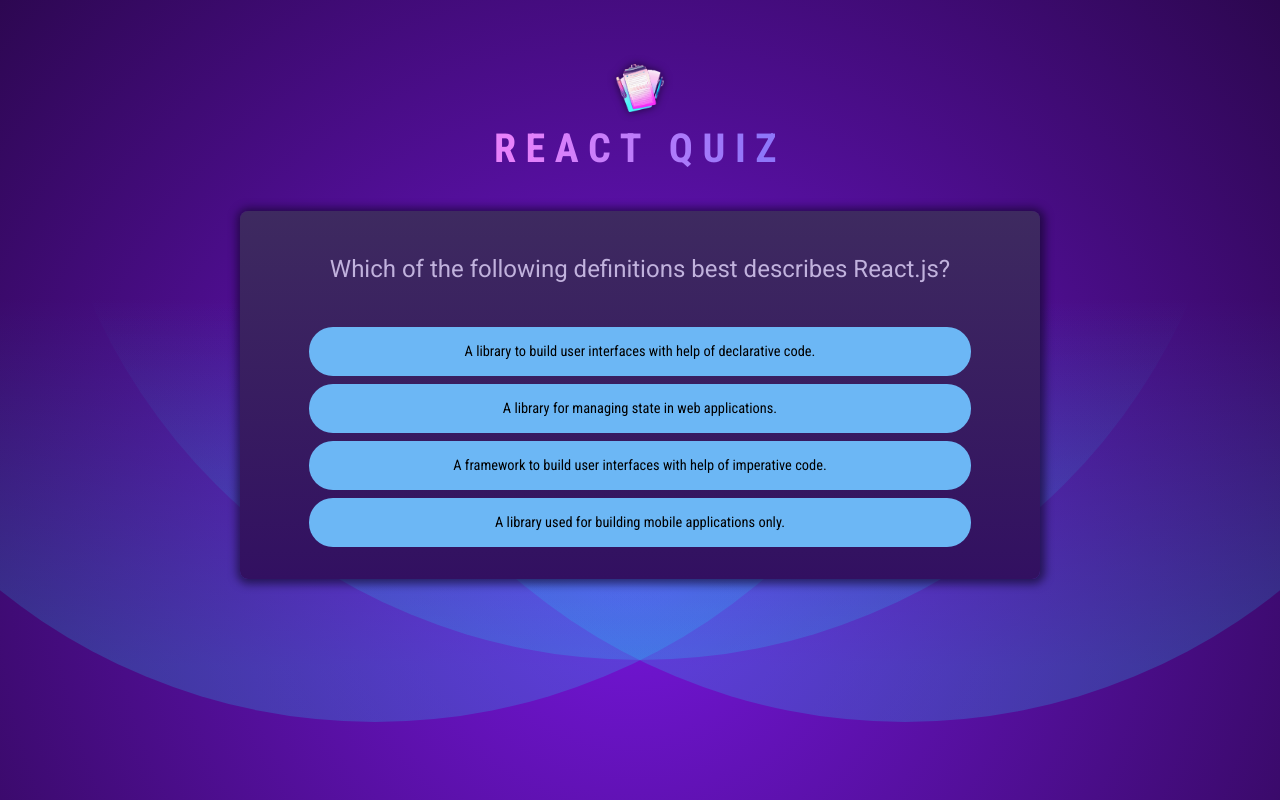
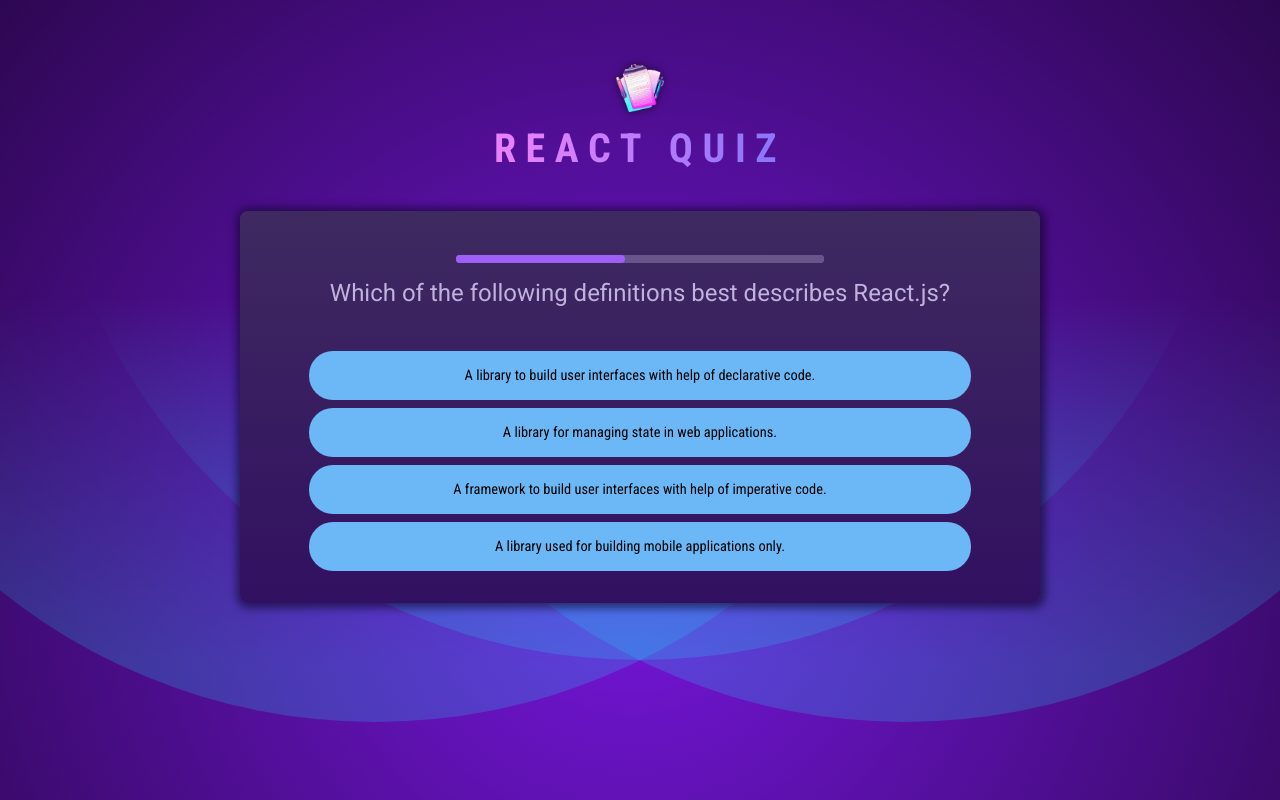
Before and after one commit to mayurigurav1997/quiz-app, a React (Vite) app: page / in a window 1280 px wide. Built offline with nearby package versions, Linux system fonts and the light colour scheme.

Commit message:
used usecallback for functional dependency array

```diff
--- /dev/null
+++ b/src/components/QuestionTimer.jsx
@@ -0,0 +1,32 @@
+import React, { useEffect, useState } from 'react'
+
+const QuestionTimer = ({ timeout, onTimeout }) => {
+    const [remainingTime, setRemainingTime] = useState(timeout)
+
+    useEffect(() => {
+        const timer = setTimeout(() => {
+            onTimeout()
+        }, timeout)
+
+        return () => {
+            clearTimeout(timer)
+        }
+
+    }, [timeout, onTimeout])
+
+    useEffect(() => {
+        const timerId = setInterval(() => {
+            setRemainingTime(prevRemainingTime => prevRemainingTime - 100)
+        }, 100)
+
+        return () => {
+            clearInterval(timerId)
+        }
+    }, [])
+
+    return (
+        <progress id="qusetion-time" value={remainingTime} max={timeout} />
+    )
+}
+
+export default QuestionTimer
--- a/src/components/Quiz.jsx
+++ b/src/components/Quiz.jsx
@@ -1,6 +1,7 @@
-import React, { useState } from 'react'
+import React, { useCallback, useState } from 'react'
 import QUESTIONS from "../questions"
 import quizCompleteImg from "../assets/quiz-complete.png"
+import QuestionTimer from './QuestionTimer'
 
 const Quiz = () => {
 
@@ -23,15 +24,22 @@
 
 
 
-    function handleSelectAnswer(selectedAnswer) {
+    const handleSelectAnswer = useCallback(function handleSelectAnswer(selectedAnswer) {
         setUserAnswers((prevUserAnswers) => {
             return [...prevUserAnswers, selectedAnswer]
 
         })
-    }
+    }, [])
+
+    const handleSkipAnswer = useCallback(
+        () => handleSelectAnswer(null), [handleSelectAnswer]
+    )
     return (
         <div id="quiz">
             <div id="question">
+                <QuestionTimer
+                    key={activeQuestionIndex}
+                    timeout={10000} onTimeout={handleSkipAnswer} />
                 <h2>
                     {QUESTIONS[activeQuestionIndex].text}
                 </h2>
```
